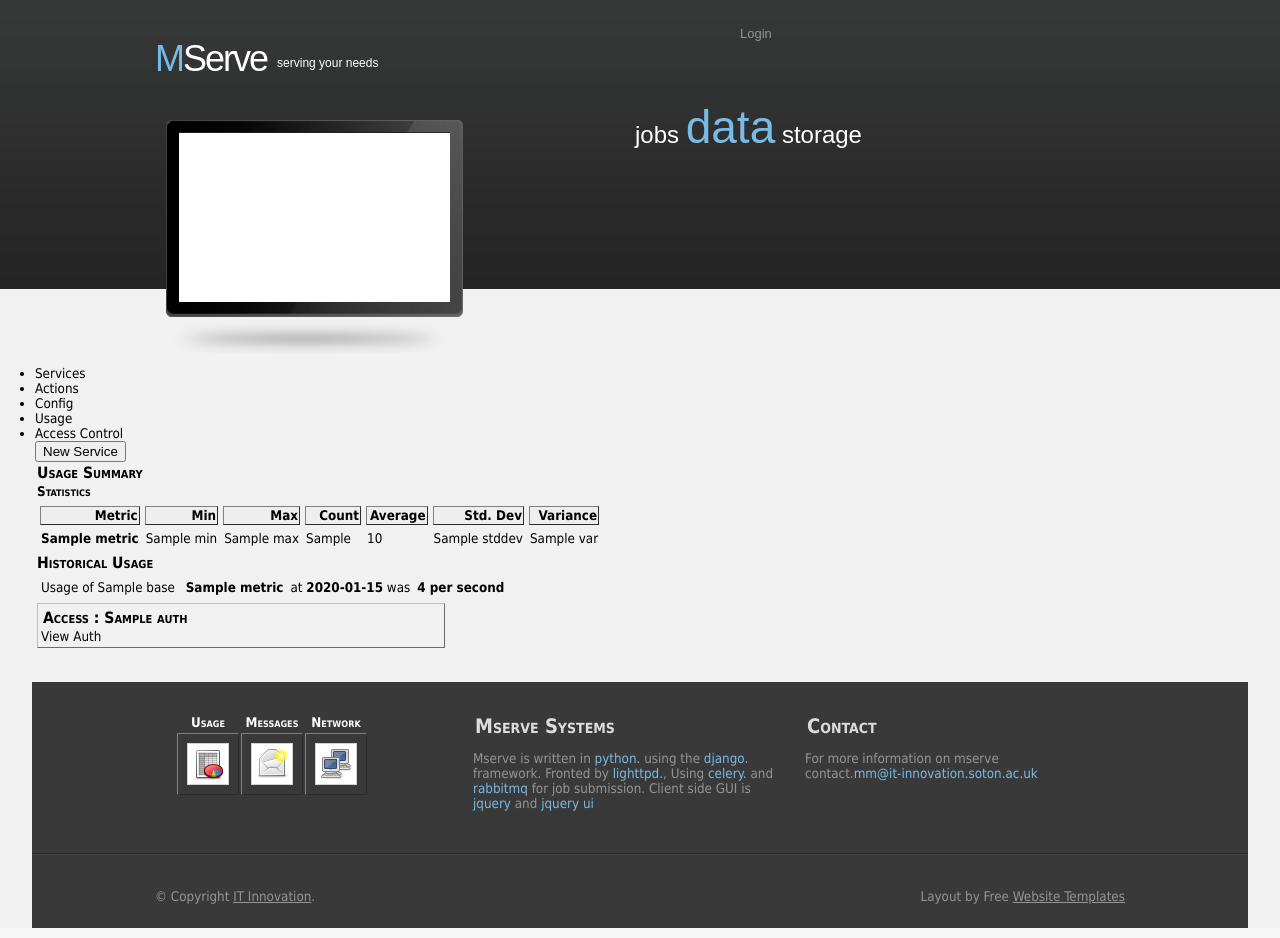
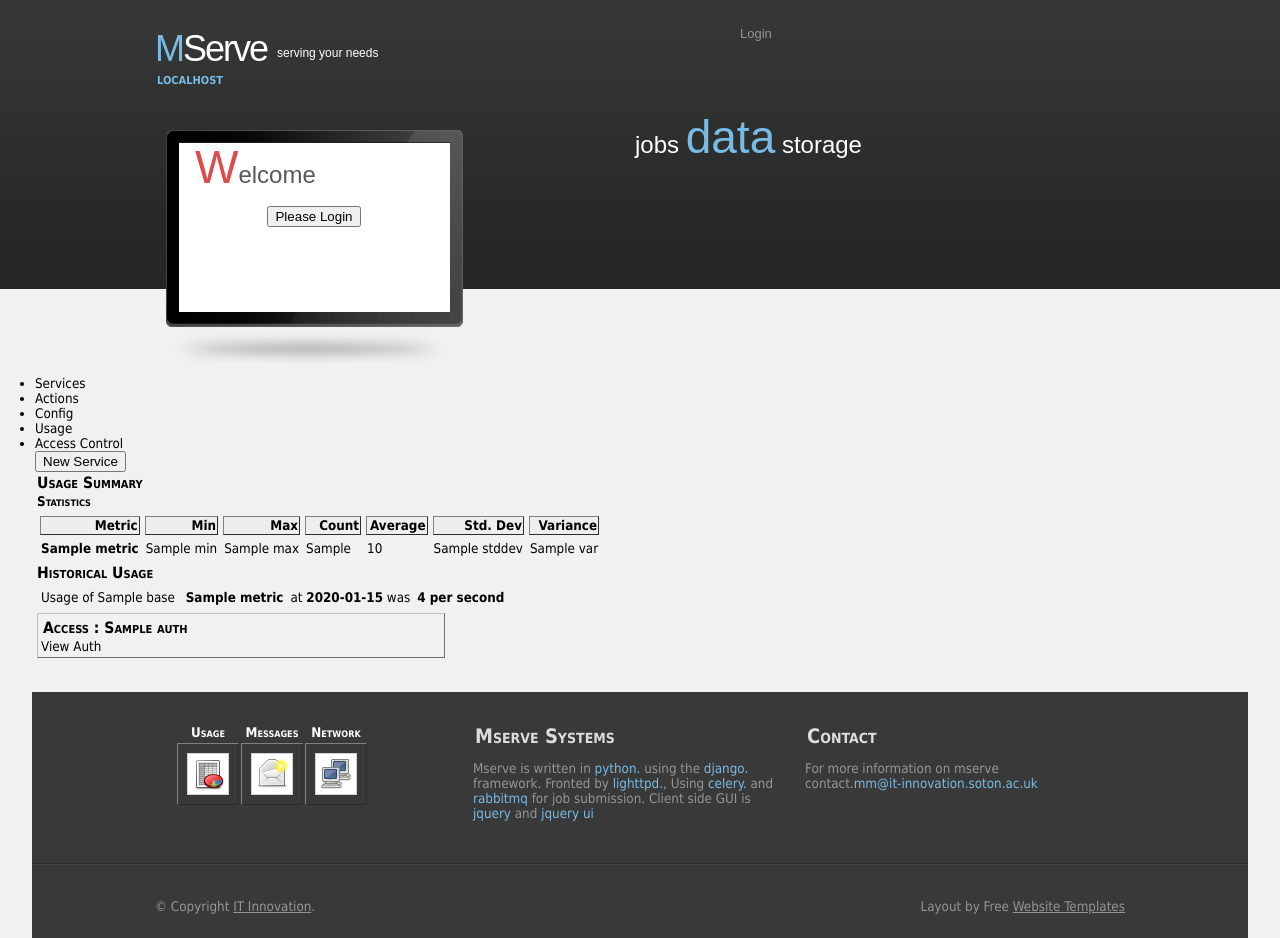
Before and after one commit to mmcardle/MServe, a Django app: template mserve/templates/container.html in a window 1280 px wide. Run offline with Django 3.2, Linux system fonts and the light colour scheme; the template is opened without the code that fills it: most values are stand-ins (such as "Sample title", 1, 10 or a date in 2020); some libraries are stand-ins or nearby versions.

Commit message:
Hostname on front page

```diff
--- a/mserve/templates/base.html
+++ b/mserve/templates/base.html
@@ -47,6 +47,7 @@
     <div class="header_resize">
       <div class="logo">
         <h1><a href="/"><span class="blue">M</span>Serve</a><small> serving your needs</small></h1>
+        <h3 class="blue" id="hostname"></h3>
       </div>
       <div class="menu_nav">
         <ul>
@@ -92,6 +93,19 @@
                       <tr><th>Joined</th><td>{{user.date_joined|date}}, {{user.date_joined|time}}</td></tr>
                   </table>
 
+              {% else %}
+                  <h2 style="top:10px;padding-top:5px;padding-left:30px;">
+                      <span class="red">W</span>elcome</h2>
+
+                  <table class="" style="top:0px;padding:4px;margin-left:auto;margin-right: auto" >
+                      <tr><td><button id="login_button" style="text-align: center">Please Login</button></td></tr>
+                  </table>
+
+                  <script type="text/javascript">
+                    $(document).ready(function() {
+                        $("#login_button").button().click(function(){location.href = '/accounts/login/'});
+                    });
+                  </script>
               {% endif %}
 
               {% endblock %}
@@ -177,6 +191,7 @@ $(document).ready(function() {
         })
     });
     $(".dropshadow").addClass(" ui-corner-all");
+    $("#hostname").text(window.location.hostname)
 });
 </script>
 {% block bottomscript %}{% endblock %}
--- a/mserve/templates/container.html
+++ b/mserve/templates/container.html
@@ -49,7 +49,7 @@
         <script type="text/javascript">
             $(document).ready(function() {
                 loadServices('{{ container.id }}');
-                $("#createservicebutton" ).click(function() {  create_service('{{ container.id }}') });
+                $("#createservicebutton" ).button().click(function() {  create_service('{{ container.id }}') });
             });
         </script>
     </div>
--- a/static/css/mserve.css
+++ b/static/css/mserve.css
@@ -22,7 +22,7 @@ html, .main {
 	line-height:0;
 }
 .logo {
-	padding:30px 0 20px 0;
+	padding:20px 0 20px 0;
 	margin:0 auto;
 	width:450px;
 	float:left;
```
Also changed, not shown: mserve/templates/minibase.html (+8 -0 lines).
